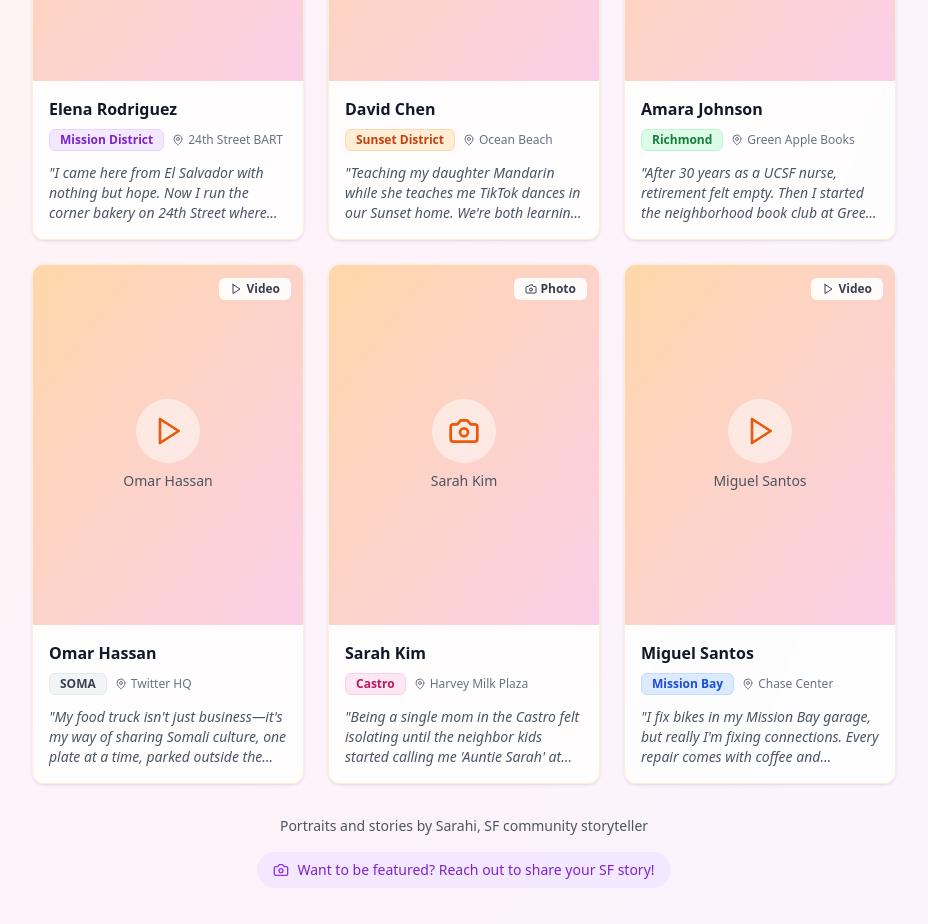
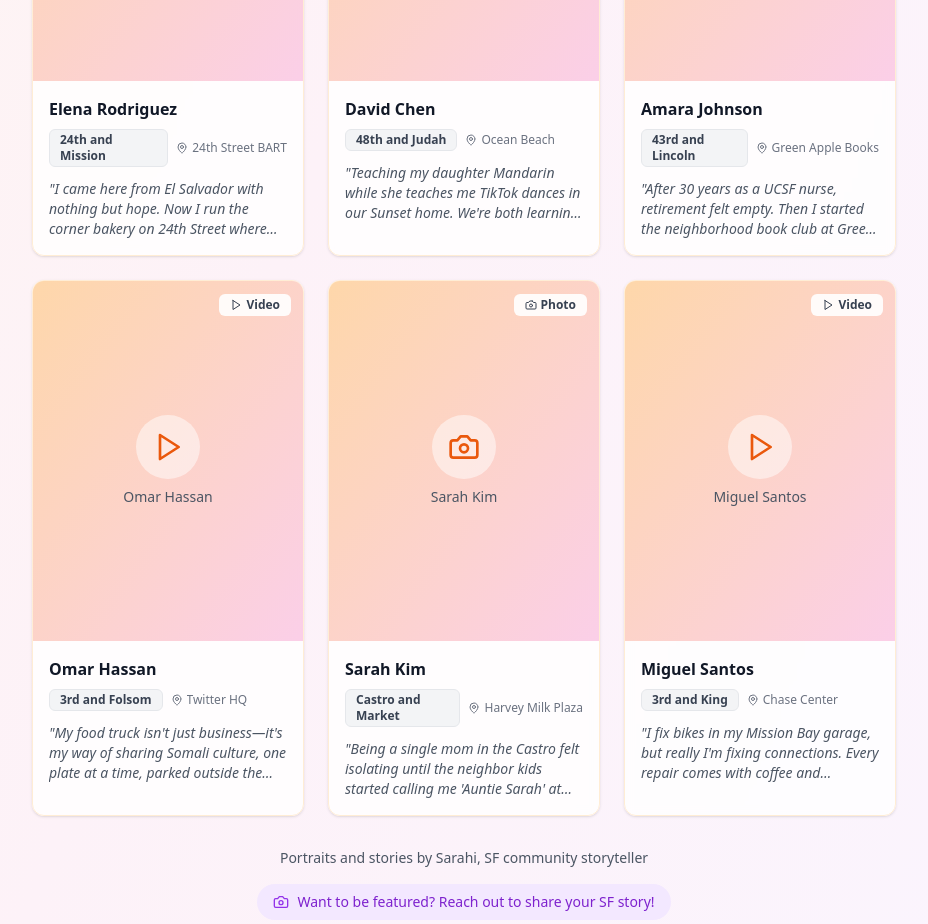
Before and after one commit to joshnesbit/neighbor-stories, a Next.js app: page / in a window 1280 px wide. Shown: the part 1860-2784 px from the top of the page, without its empty margins (176-1104 px from the left). Built offline with nearby package versions, Linux system fonts and the light colour scheme.

Commit message:
[dyad] Updated story and profile locations to cross streets - wrote 2 file(s)

```diff
--- a/src/app/page.tsx
+++ b/src/app/page.tsx
@@ -16,7 +16,7 @@ const featuredStories = [
     title: "The Garden That Brought Us Together",
     excerpt: "When I started the community garden behind the Judah Street Muni stop, I never expected it would become the heart of our block. Now, every Sunday morning, neighbors gather to tend plants and share Blue Bottle coffee...",
     author: "Maria S.",
-    neighborhood: "Sunset District",
+    neighborhood: "48th and Judah",
     tags: ["Community", "Gardening", "Muni"],
     likes: 24,
     responses: 8,
@@ -27,7 +27,7 @@ const featuredStories = [
     title: "From Strangers to Family",
     excerpt: "Moving here from Bangladesh to work at UCSF, I felt so alone in this expensive city. Then my neighbor knocked with homemade cookies and broken Bengali. That was three years ago—now our kids play together at Chase Center...",
     author: "Rashida K.",
-    neighborhood: "Mission Bay",
+    neighborhood: "33rd and Rivera",
     tags: ["Immigration", "Friendship", "UCSF"],
     likes: 31,
     responses: 12,
@@ -38,7 +38,7 @@ const featuredStories = [
     title: "The Best Version of Myself",
     excerpt: "It was during the power outage after that big storm hit the Richmond. I went door-to-door checking on elderly neighbors, sharing flashlights and soup from Green Apple Books' café. I discovered I'm braver than I thought...",
     author: "James L.",
-    neighborhood: "Richmond",
+    neighborhood: "43rd and Lincoln",
     tags: ["Kindness", "Community", "Storm"],
     likes: 18,
     responses: 6,
@@ -49,7 +49,7 @@ const featuredStories = [
     title: "Dolores Park Sundays",
     excerpt: "Every Sunday, I set up my easel in Dolores Park and paint the city skyline. Strangers became friends, asking about my art. Now we have a whole artist collective that meets by the tennis courts...",
     author: "Carmen R.",
-    neighborhood: "Mission District",
+    neighborhood: "24th and Mission",
     tags: ["Art", "Dolores Park", "Community"],
     likes: 42,
     responses: 15,
--- a/src/components/story-grid.tsx
+++ b/src/components/story-grid.tsx
@@ -11,7 +11,7 @@ const neighborProfiles = [
     image: "/api/placeholder/300/400",
     preview: "\"I came here from El Salvador with nothing but hope. Now I run the corner bakery on 24th Street where neighbors gather every morning for pan dulce and community...\"",
     type: "photo",
-    neighborhood: "Mission District",
+    neighborhood: "24th and Mission",
     landmark: "24th Street BART"
   },
   {
@@ -20,7 +20,7 @@ const neighborProfiles = [
     image: "/api/placeholder/300/400",
     preview: "\"Teaching my daughter Mandarin while she teaches me TikTok dances in our Sunset home. We're both learning about identity in this foggy, beautiful neighborhood...\"",
     type: "video",
-    neighborhood: "Sunset District",
+    neighborhood: "48th and Judah",
     landmark: "Ocean Beach"
   },
   {
@@ -29,7 +29,7 @@ const neighborProfiles = [
     image: "/api/placeholder/300/400",
     preview: "\"After 30 years as a UCSF nurse, retirement felt empty. Then I started the neighborhood book club at Green Apple Books in the Richmond...\"",
     type: "photo",
-    neighborhood: "Richmond",
+    neighborhood: "43rd and Lincoln",
     landmark: "Green Apple Books"
   },
   {
@@ -38,7 +38,7 @@ const neighborProfiles = [
     image: "/api/placeholder/300/400",
     preview: "\"My food truck isn't just business—it's my way of sharing Somali culture, one plate at a time, parked outside the Twitter building in SOMA...\"",
     type: "video",
-    neighborhood: "SOMA",
+    neighborhood: "3rd and Folsom",
     landmark: "Twitter HQ"
   },
   {
@@ -47,7 +47,7 @@ const neighborProfiles = [
     image: "/api/placeholder/300/400",
     preview: "\"Being a single mom in the Castro felt isolating until the neighbor kids started calling me 'Auntie Sarah' at Harvey Milk Plaza...\"",
     type: "photo",
-    neighborhood: "Castro",
+    neighborhood: "Castro and Market",
     landmark: "Harvey Milk Plaza"
   },
   {
@@ -56,7 +56,7 @@ const neighborProfiles = [
     image: "/api/placeholder/300/400",
     preview: "\"I fix bikes in my Mission Bay garage, but really I'm fixing connections. Every repair comes with coffee and conversation about this changing neighborhood...\"",
     type: "video",
-    neighborhood: "Mission Bay",
+    neighborhood: "3rd and King",
     landmark: "Chase Center"
   }
 ];
```
